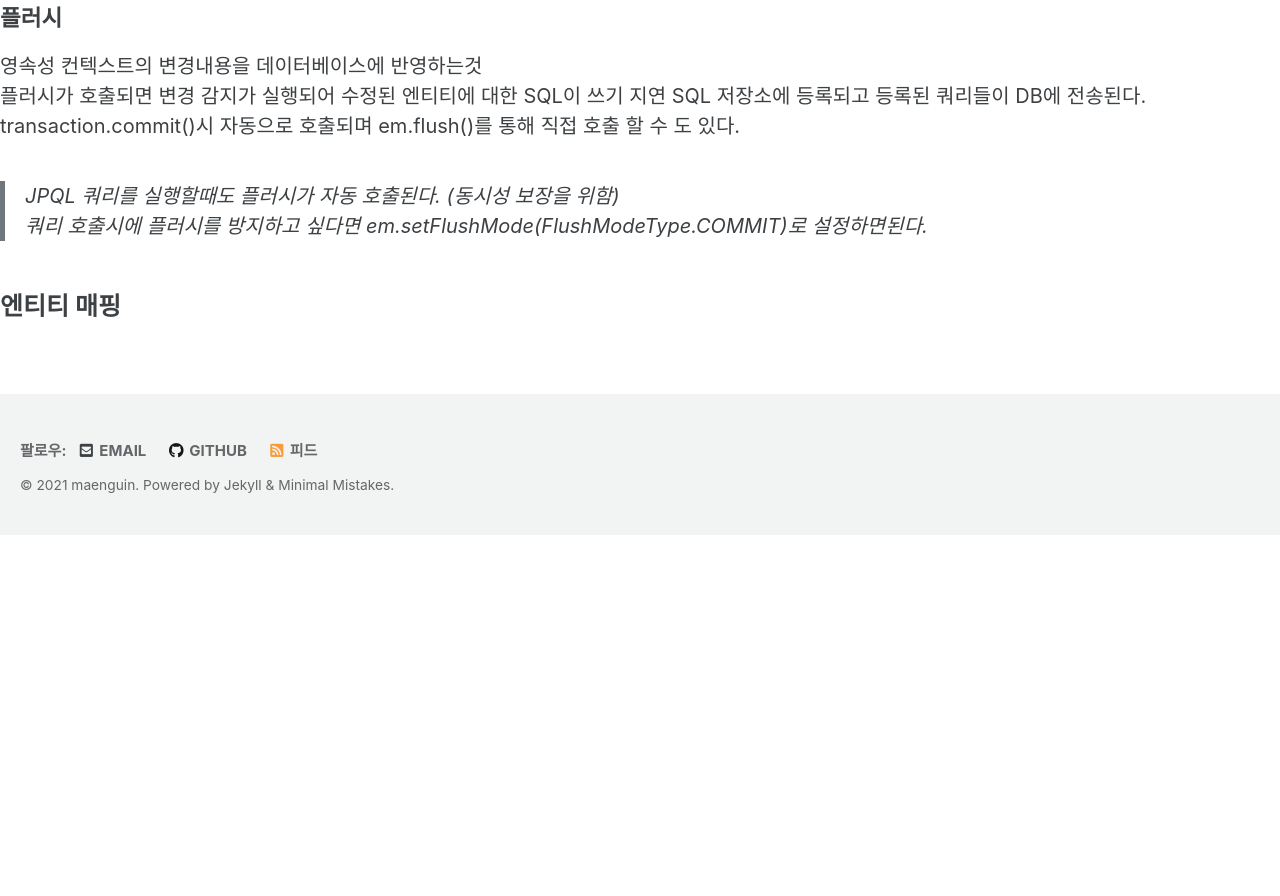
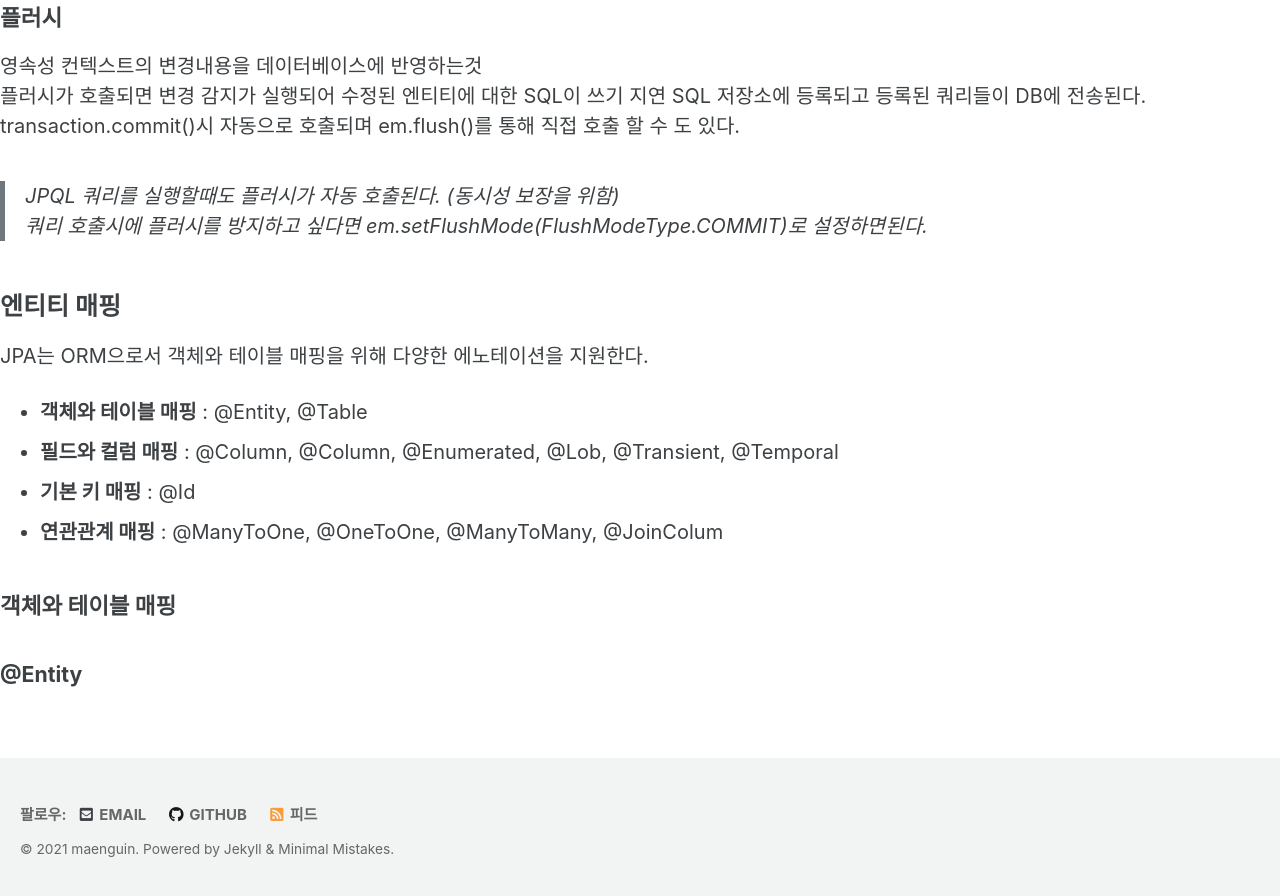
Before and after one commit to maenguin/maenguin.github.io, a Jekyll site: the page built from private/2020-12-31-jpa-basic.md, in a window 1280 px wide and 900 px high, scrolled down 6768 px. Shown: the top 896 px of the window. Built offline with Jekyll 4.4.1, drawn with Linux system fonts in a browser that asks for light colours; cached includes are drawn as plain includes; our own code applies the rules of GitHub Pages for plain Markdown files; before the commit the page ends 7303 px from its top, so only the background shows below that.

Commit message:
Update 2020-12-31-jpa-basic.md

```diff
--- a/private/2020-12-31-jpa-basic.md
+++ b/private/2020-12-31-jpa-basic.md
@@ -233,3 +233,12 @@ transaction.commit()시 자동으로 호출되며 em.flush()를 통해 직접
 
 
 ## 엔티티 매핑
+JPA는 ORM으로서 객체와 테이블 매핑을 위해 다양한 에노테이션을 지원한다.
+* **객체와 테이블 매핑** : @Entity, @Table
+* **필드와 컬럼 매핑** : @Column, @Column, @Enumerated, @Lob, @Transient, @Temporal
+* **기본 키 매핑** : @Id
+* **연관관계 매핑** : @ManyToOne, @OneToOne, @ManyToMany, @JoinColum
+
+### 객체와 테이블 매핑
+
+#### @Entity
```
